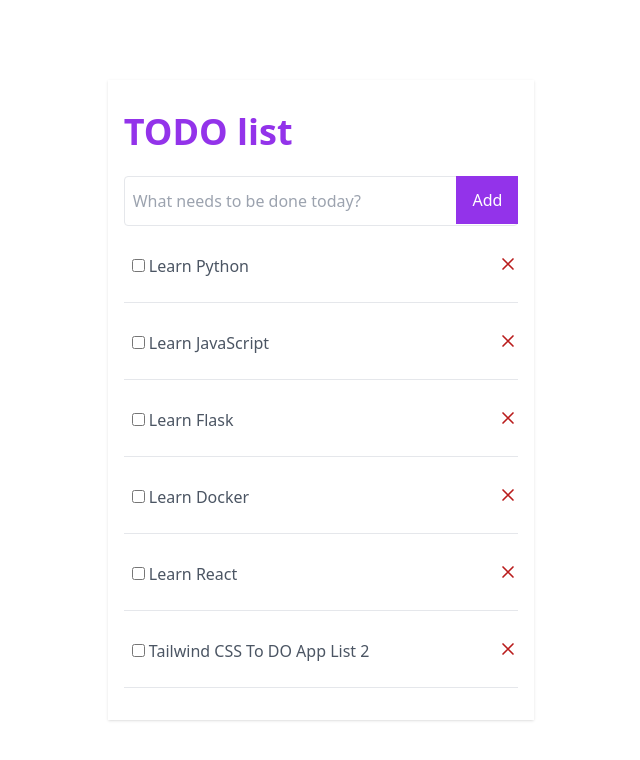
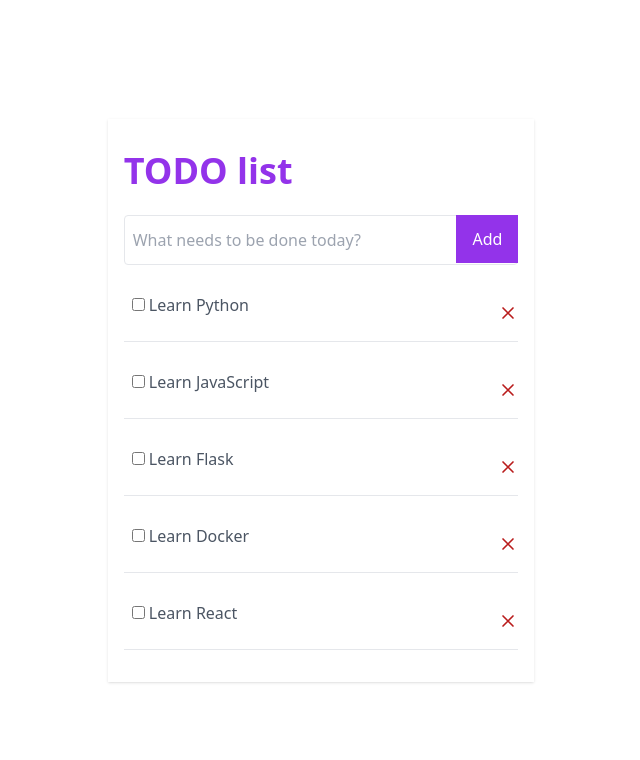
Before and after one commit to andrea-prestini/esercizi, a Flask app: page / in a window 1280 px wide. Shown: the top 760 px of the page, without its empty margins (319-959 px from the left). Run offline with Flask 3, Linux system fonts and the light colour scheme; data comes from the database, SQL or seed files in the repository; both versions use the stored data as it was after the commit; some libraries are stand-ins or nearby versions.

Commit message:
fix: index.html app.py all todoflasksite OK

```diff
--- a/Pollini/flask-todo-list/app.py
+++ b/Pollini/flask-todo-list/app.py
@@ -45,3 +45,14 @@ def add_todo():
     conn.commit()
     conn.close()
     return redirect(url_for('index'))
+
+
+@app.route('/delete/<int:id>', methods=['POST'])
+def delete_todo(id):
+    # get data from form
+    conn = get_db()
+    cur = conn.cursor()
+    cur.execute('DELETE FROM todos WHERE id = ?', (id,))
+    conn.commit()
+    conn.close()
+    return redirect(url_for('index'))
--- a/Pollini/flask-todo-list/templates/index.html
+++ b/Pollini/flask-todo-list/templates/index.html
@@ -1,5 +1,6 @@
 <!doctype html>
 <html lang="en">
+
 <head>
   <meta charset="UTF-8" />
   <meta http-equiv="X-UA-Compatible" content="IE=edge" />
@@ -16,25 +17,16 @@
       </div>
       <div class="relative">
         <form action="{{url_for('add_todo')}}" method="POST">
-            <input
-              type="text"
-              name="title"
-              placeholder="What needs to be done today?"
-              class="w-full px-2 py-3 border rounded outline-none border-grey-600"
-            />
-            <button
-              type="submit"
-              class="absolute right-0 px-4 py-3 text-white bg-purple-600 items-center"
-            >
+          <input type="text" name="title" placeholder="What needs to be done today?"
+            class="w-full px-2 py-3 border rounded outline-none border-grey-600" />
+          <button type="submit" class="absolute right-0 px-4 py-3 text-white bg-purple-600 items-center">
             Add
           </button>
         </form>
       </div>
       <ul class="list-reset">
         {% for todo in todos %}
-          <li
-            class="relative flex items-center justify-between px-2 py-6 border-b"
-          >
+        <li class="relative flex items-center justify-between px-2 py-6 border-b">
           <div>
             {% if todo["done"] %}
             <input type="checkbox" class="" checked />
@@ -44,52 +36,19 @@
 
             <p class="inline-block mt-1 text-gray-600">{{ todo["title"] }}</p>
           </div>
-            <button type="button" class="absolute right-0 flex items-center">
-              <svg
-                xmlns="http://www.w3.org/2000/svg"
-                class="w-5 h-5 text-red-700"
-                fill="none"
-                viewBox="0 0 24 24"
-                stroke="currentColor"
-                stroke-width="2"
-              >
-                <path
-                  stroke-linecap="round"
-                  stroke-linejoin="round"
-                  d="M6 18L18 6M6 6l12 12"
-                />
+          <form action="{{url_for('delete_todo', id=todo['id'])}}" method="POST">
+            <button type="submit" class="absolute right-0 flex items-center">
+              <svg xmlns="http://www.w3.org/2000/svg" class="w-5 h-5 text-red-700" fill="none" viewBox="0 0 24 24"
+                stroke="currentColor" stroke-width="2">
+                <path stroke-linecap="round" stroke-linejoin="round" d="M6 18L18 6M6 6l12 12" />
               </svg>
             </button>
+          </form>
         </li>
         {% endfor %}
-          <li
-            class="relative flex items-center justify-between px-2 py-6 border-b"
-          >
-            <div>
-              <input type="checkbox" class="" />
-              <p class="inline-block mt-1 text-gray-600">
-                Tailwind CSS To DO App List 2
-              </p>
-            </div>
-            <button type="button" class="absolute right-0 flex items-center">
-              <svg
-                xmlns="http://www.w3.org/2000/svg"
-                class="w-5 h-5 text-red-700"
-                fill="none"
-                viewBox="0 0 24 24"
-                stroke="currentColor"
-                stroke-width="2"
-              >
-                <path
-                  stroke-linecap="round"
-                  stroke-linejoin="round"
-                  d="M6 18L18 6M6 6l12 12"
-                />
-              </svg>
-            </button>
-          </li>
       </ul>
     </div>
   </div>
 </body>
+
 </html>
```
Also changed, not shown: Pollini/flask-todo-list/todo.sqlite3. Lines whose indentation alone changed are shown as unchanged.
